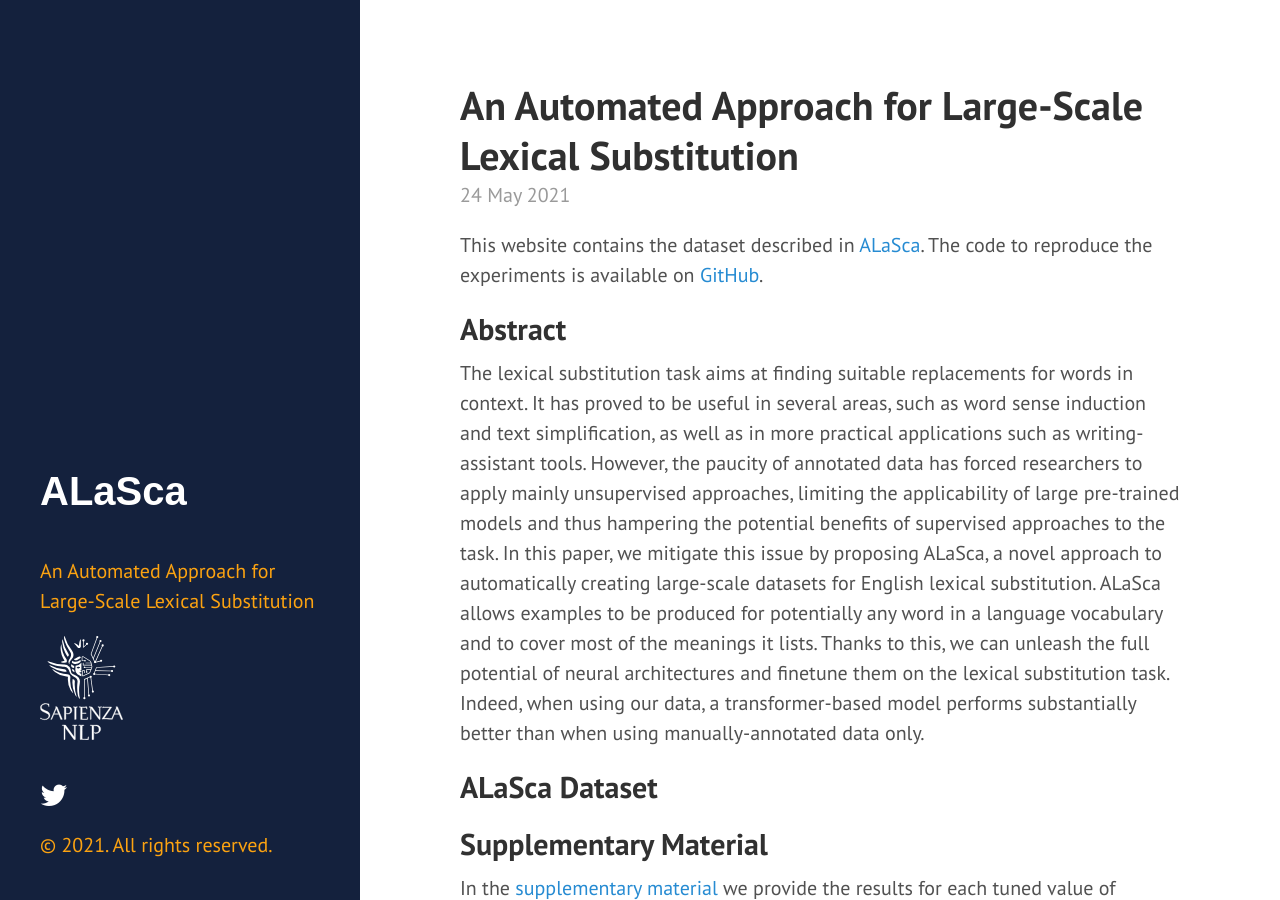
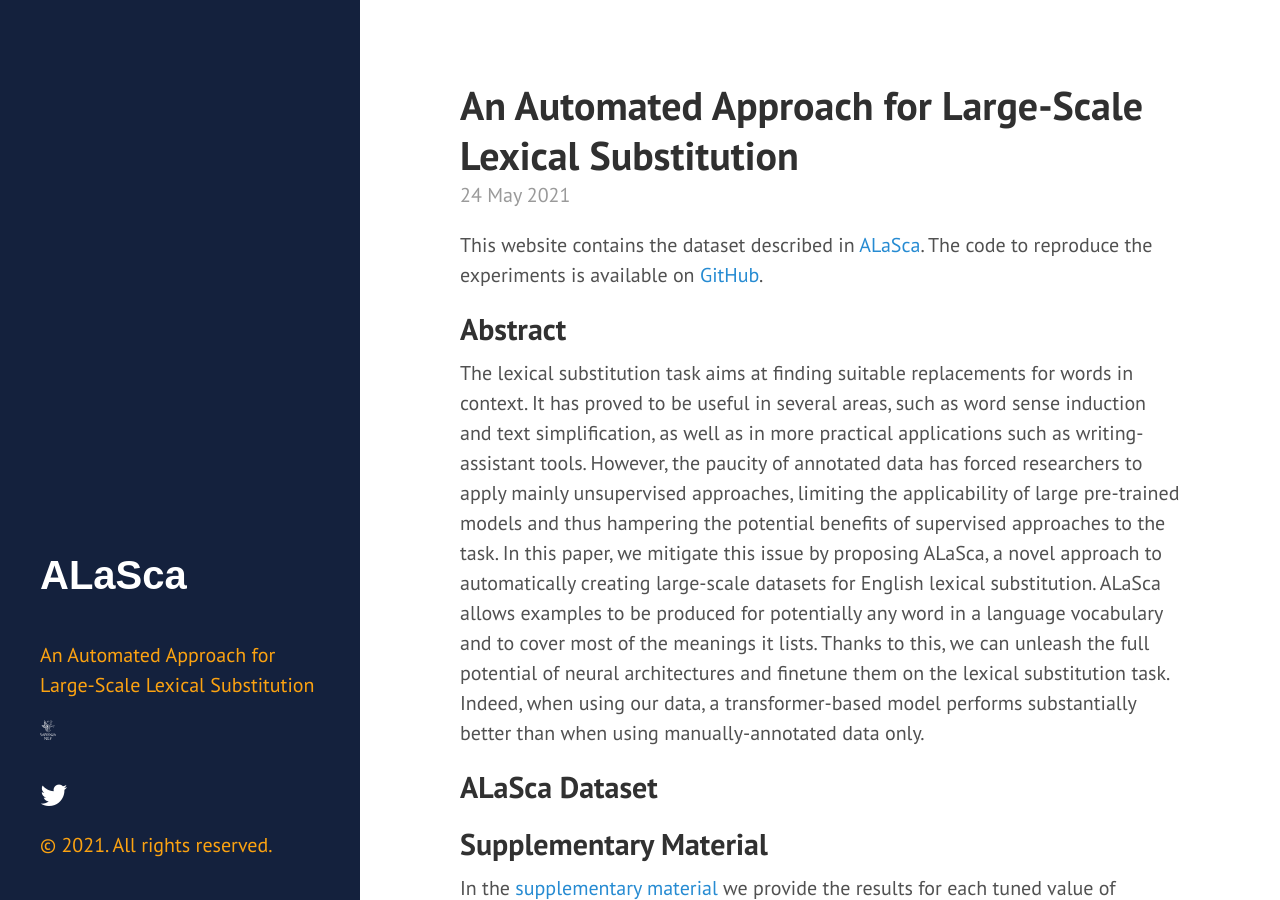
Before and after one commit to caterinaLacerra/ALaSca, a Jekyll site: the page built from docs/index.html, in a window 1280 px wide and 900 px high. Built offline with Jekyll 4.4.1, drawn with Linux system fonts in a browser that asks for light colours; the list of posts is cut into pages by our own code.

Commit message:
Update sidebar.html

```diff
--- a/docs/_includes/sidebar.html
+++ b/docs/_includes/sidebar.html
@@ -13,7 +13,7 @@
       </p>
     </div>
     <a href="http://nlp.uniroma1.it/" target="_blank" style="padding-left: 0">
-        <img src="https://raw.githubusercontent.com/caterinaLacerra/alasca/master/docs/_images/sapienza-nlp-logo.svg">
+        <img src="https://raw.githubusercontent.com/caterinaLacerra/alasca/master/docs/_images/sapienza-nlp-logo.svg" height="20">
     </a>
     <a href="https://twitter.com/SapienzaNLP" target="_blank" class="fa fa-twitter" style="padding-left: 0"></a>
 
```
